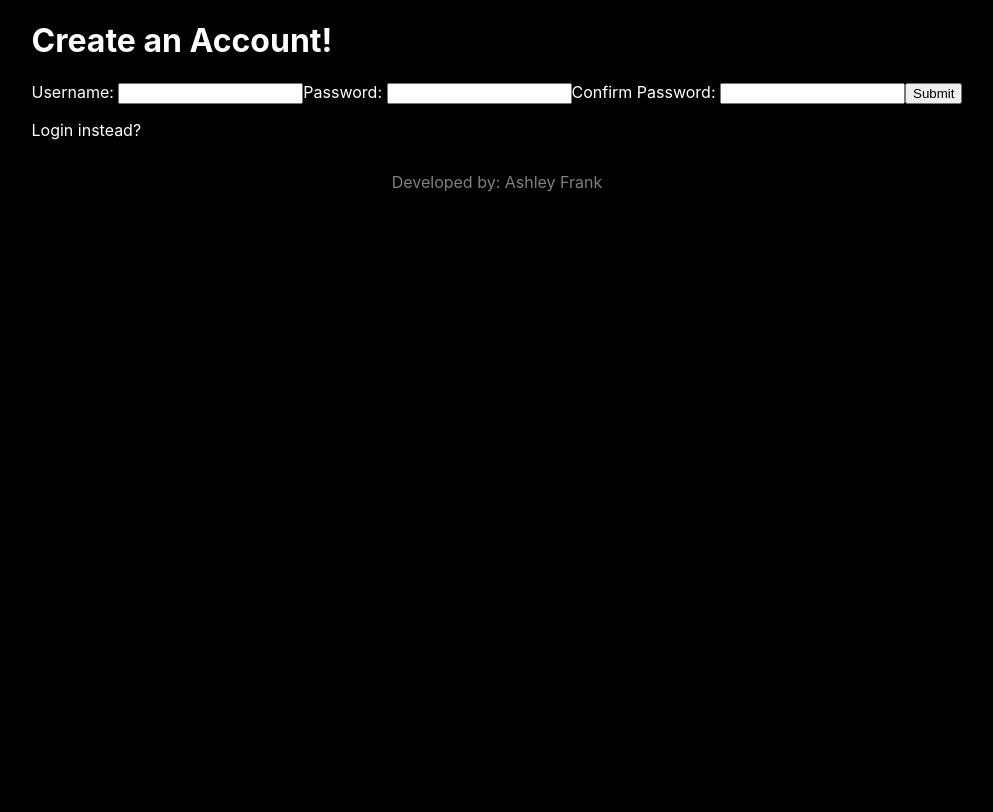
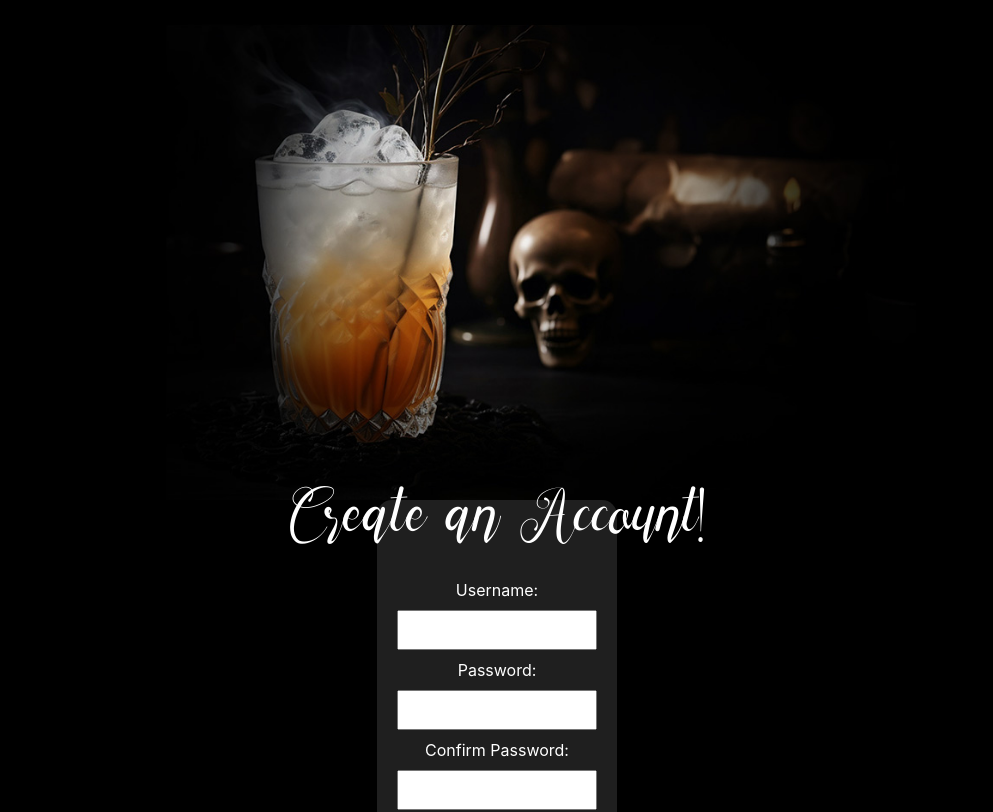
Before and after one commit to Seiraeurta31/Tipsy-Spirits-Frank, a Next.js app: page /signup in a window 1280 px wide. Shown: the top 812 px of the page, without its empty margins (143-1136 px from the left). Built offline with nearby package versions, Linux system fonts and the light colour scheme.

Commit message:
Added styles for Account Page

```diff
--- a/pages/signup.jsx
+++ b/pages/signup.jsx
@@ -2,8 +2,9 @@ import Head from "next/head";
 import Image from "next/image";
 import Link from "next/link";
 import { useState } from "react";
-import styles from "../styles/Home.module.css";
+import styles from "../styles/signup.module.css";
 import { useRouter } from "next/router";
+import Header from "../components/header";
 import Footer from "../components/footer";
 
 export default function Signup(props) {
@@ -47,12 +48,13 @@ export default function Signup(props) {
     }
   }
   return (
-    <div className={styles.container}>
+    <div >
       <Head>
         <title>Sign Up</title>
         <meta name="description" content="Generated by create next app" />
-        <link rel="icon" href="/favicon.ico" />
       </Head>
+
+      <Header isLoggedIn={props.isLoggedIn} username={props?.user?.username} />
 
       <main className={styles.main}>
         <h1 className={styles.title}>
@@ -79,6 +81,7 @@ export default function Signup(props) {
             id="username"
             onChange={handleChange}
             value={username}
+            className={styles.inputField}
           />
           <label htmlFor="password">Password: </label>
           <input
@@ -87,6 +90,7 @@ export default function Signup(props) {
             id="password"
             onChange={handleChange}
             value={password}
+            className={styles.inputField}
           />
           <label htmlFor="confirm-password">Confirm Password: </label>
           <input
@@ -95,6 +99,7 @@ export default function Signup(props) {
             id="confirm-password"
             onChange={handleChange}
             value={confirmPassword}
+            className={styles.inputField}
           />
           <button>Submit</button>
           {error && <p>{error}</p>}
--- a/styles/signup.module.css
+++ b/styles/signup.module.css
@@ -0,0 +1,78 @@
+@font-face {
+    font-family: "Katerlin-51z";
+    src: url(../public/Katerlin-51zjB.ttf);
+  }
+
+@font-face {
+    font-family: "LoveYaLikeASister-Regular";
+    src: url(../public/LoveYaLikeASister-Regular.ttf);
+  }
+
+
+.container {
+    padding: 0 2rem;
+  }
+
+.main {
+    display: flex;
+    flex-direction: column;
+    justify-content: center;
+    align-items: center;
+}
+
+.title {
+    text-align: center;
+    font-family: Katerlin-51z;
+    font-weight: 200;
+    font-size: 80px;
+    padding-top: 100px;
+    position: absolute;
+    margin-top: -480px;
+}
+
+.form {
+    display: flex;
+    flex-direction: column;
+    align-items: center;
+    background-color: rgb(31, 31, 31);
+    padding: 20px;
+    padding-top: 80px;
+    border-radius: 15px;
+}
+
+.form > * {
+    margin-bottom: 10px;
+}
+
+.inputField {
+    width: 200px;
+    height: 40px;
+}
+
+.form > button {
+    cursor: pointer;
+    display: flex;
+    font-family: LoveYaLikeASister-Regular;
+    font-size: 20px;
+    font-weight: 100;
+    justify-content: center;
+    align-items: center;
+    background-color: rgb(133, 43, 43);
+    color: white;
+    height: 40px;
+    width: 100px;
+    margin-top: 30px;
+    padding-right: 25px;
+    padding-left: 25px;
+    border-radius: 15px;
+}
+
+
+@media screen and (max-width: 450px) {
+
+    .title {
+        font-size: 70px;
+    }
+
+
+}
```
Also changed, not shown: styles/login.module.css (+0 -9 lines).
